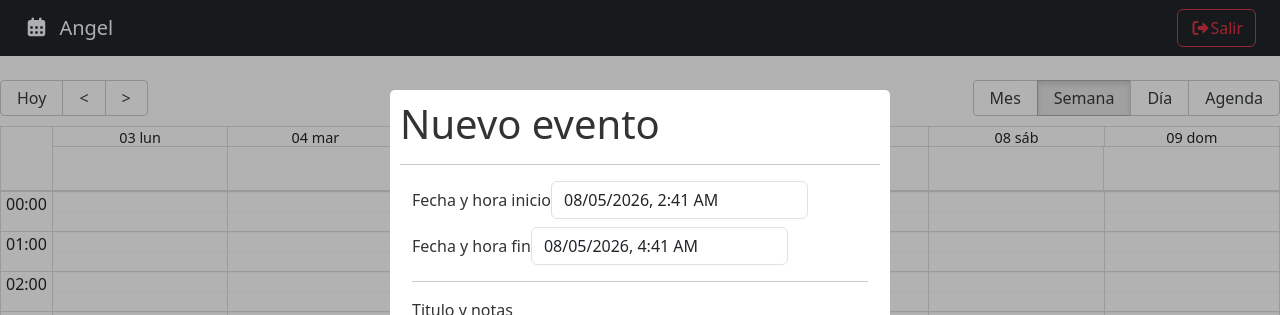
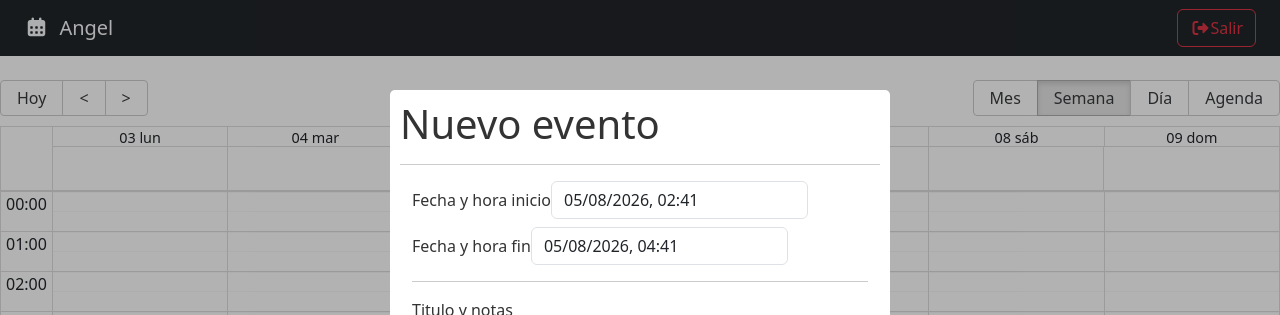
Before and after one commit to angelguzman97/react-08-calendar, a React (Vite) app: page / in a window 1280 px wide. Shown: the top 315 px of the page. Built offline with nearby package versions, Linux system fonts and the light colour scheme.

Commit message:
Datepicker en español

```diff
--- a/src/calendar/components/CalendarModal.tsx
+++ b/src/calendar/components/CalendarModal.tsx
@@ -3,7 +3,9 @@
 import '../../styles.css';
 import "react-datepicker/dist/react-datepicker.css";
 import { addHours } from 'date-fns';
-import DatePicker from "react-datepicker";
+import DatePicker, { registerLocale } from "react-datepicker";
+import { es } from 'date-fns/locale/es';
+registerLocale('es', es)
 
 type DateField = 'start' | 'end';
 
@@ -44,7 +46,7 @@
       [changing]: date
     });
 
-  }
+  };
 
   const onCloseModal = () => {
     // console.log("Cerrando modal");
@@ -71,7 +73,10 @@
             selected={formValues.start}
             onChange={(event: Date | null) => { onDateChanged(event, 'start') }}
             className={'form-control'}
-            dateFormat={"Pp"}
+            dateFormat={"Pp"} // Para que aparezca la hora
+            showTimeSelect // Seleccionar la hora
+            locale={"es"} // Idioma
+            timeCaption='Hora'
           />
         </div>
 
@@ -82,7 +87,10 @@
             selected={formValues.end}
             onChange={(event: Date | null) => { onDateChanged(event, 'end') }}
             className={'form-control'}
-            dateFormat={"Pp"}
+            dateFormat={"Pp"} // Para que aparezca la hora
+            showTimeSelect // Seleccionar la hora
+            locale={"es"} // Idioma
+            timeCaption='Hora'
           />
         </div>
 
```
